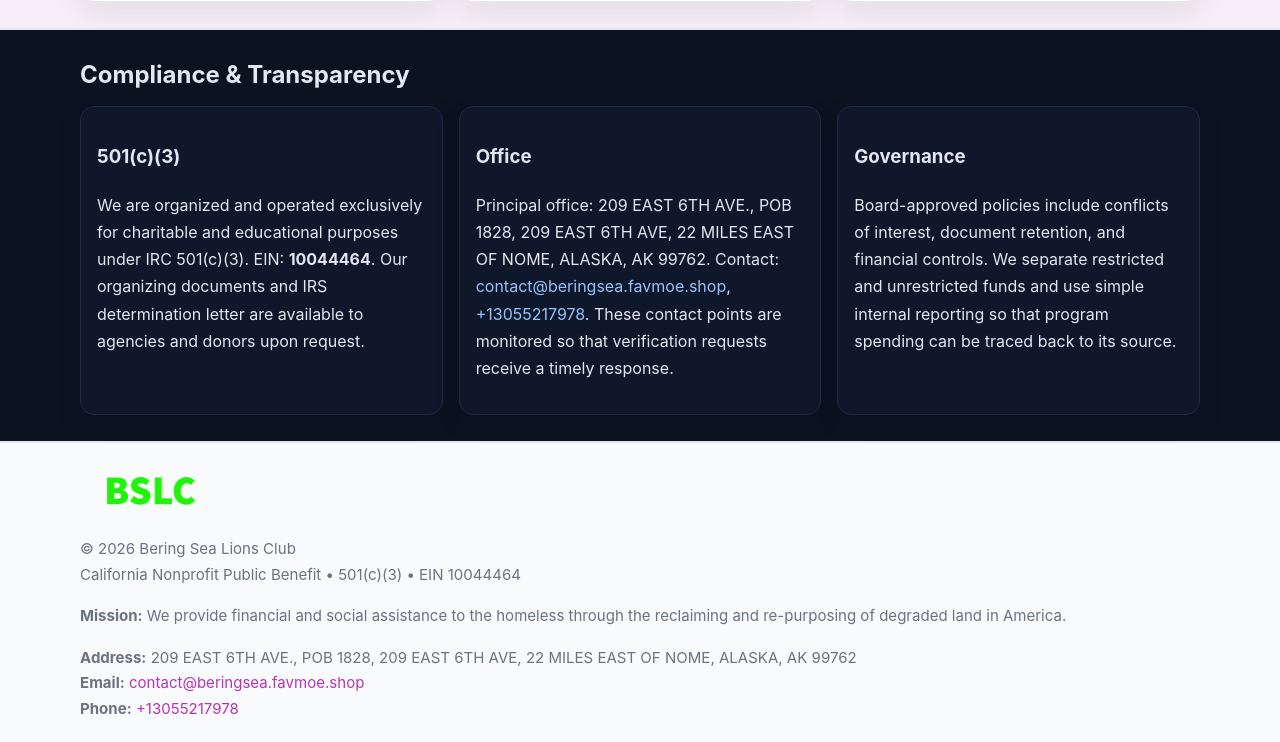
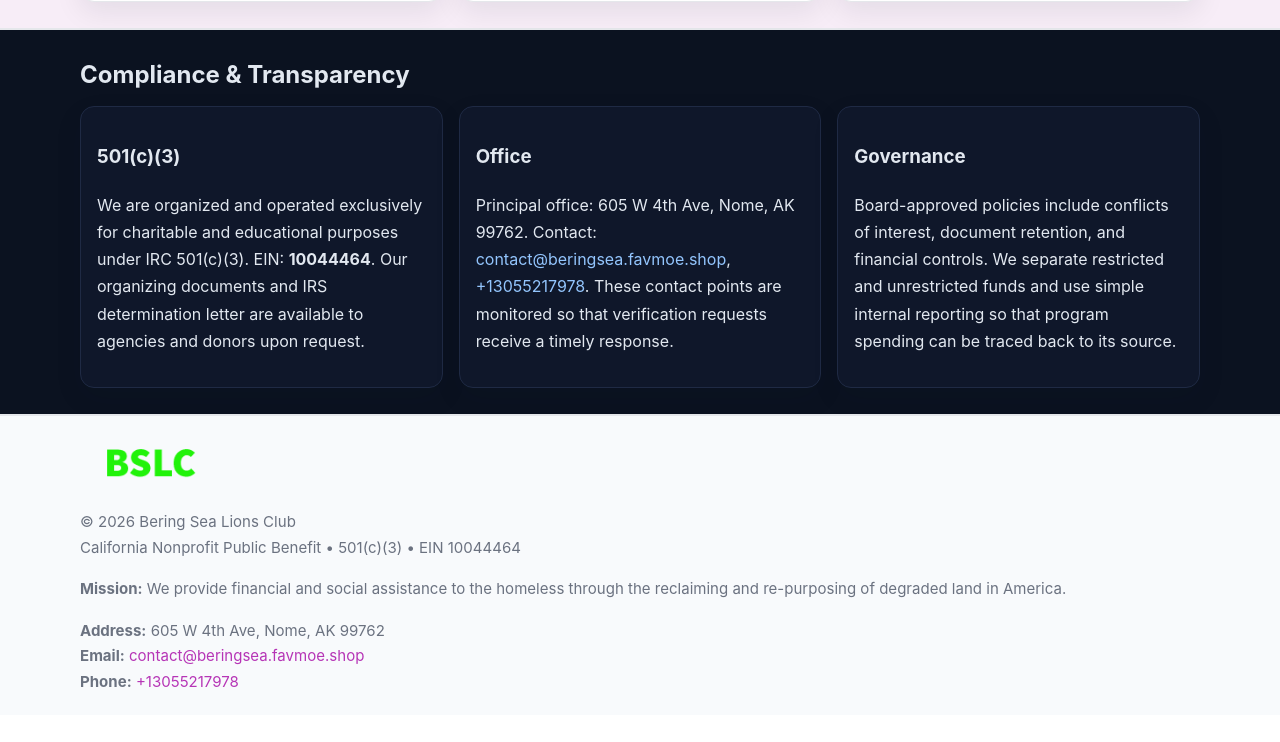
Before and after one commit to thuanbg111/bering-sea-lions-club-4464, a plain HTML site: page index.html in a window 1280 px wide. Shown: the part 1427-2169 px from the top of the page. After the commit the page ends 2142 px from the top, so only its background shows below. Drawn offline with Linux system fonts and the light colour scheme.

Commit message:
Safe replace address only

```diff
--- a/index.html
+++ b/index.html
@@ -6,7 +6,7 @@
 <link rel="stylesheet" href="assets/styles.css"/><link rel="icon" href="images/logo.png">
 <meta name="data-ein" content="10044464"><meta name="data-name" content="Bering Sea Lions Club">
 <meta name="data-email" content="contact@beringsea.favmoe.shop"><meta name="data-phone" content="+13055217978">
-<meta name="data-address" content="209 EAST 6TH AVE., POB 1828, 209 EAST 6TH AVE, 22 MILES EAST OF NOME, ALASKA, AK 99762"><meta name="data-map" content="209+EAST+6TH+AVE+,+POB+1828,+209+EAST+6TH+AVE,+22+MILES+EAST+OF+NOME,+ALASKA,+AK+99762">
+<meta name="data-address605 W 4th Ave, Nome, AK 99762"><meta name="data-map" content="209+EAST+6TH+AVE+,+POB+1828,+209+EAST+6TH+AVE,+22+MILES+EAST+OF+NOME,+ALASKA,+AK+99762">
   <meta name="description" content="Our nonprofit strengthens the community with programs focused on community services, education, and direct relief.">
 </head>
 <body>
@@ -80,7 +80,7 @@
         </div>
         <div class="c688bfe429c dark">
           <h3>Office</h3>
-          <p>Principal office: 209 EAST 6TH AVE., POB 1828, 209 EAST 6TH AVE, 22 MILES EAST OF NOME, ALASKA, AK 99762. Contact: <a href="mailto:contact@beringsea.favmoe.shop">contact@beringsea.favmoe.shop</a>, <a href="tel:+13055217978">+13055217978</a>. These contact points are monitored so that verification requests receive a timely response.</p>
+          <p>Principal office: 605 W 4th Ave, Nome, AK 99762. Contact: <a href="mailto:contact@beringsea.favmoe.shop">contact@beringsea.favmoe.shop</a>, <a href="tel:+13055217978">+13055217978</a>. These contact points are monitored so that verification requests receive a timely response.</p>
         </div>
         <div class="c688bfe429c dark">
           <h3>Governance</h3>
@@ -97,7 +97,7 @@
         <div class="small">California Nonprofit Public Benefit • 501(c)(3) • EIN 10044464</div>
       </div>
       <div><div class="small"><strong>Mission:</strong> We provide financial and social assistance to the homeless through the reclaiming and re-purposing of degraded land in America.</div></div>
-      <div><div class="small"><strong>Address:</strong> 209 EAST 6TH AVE., POB 1828, 209 EAST 6TH AVE, 22 MILES EAST OF NOME, ALASKA, AK 99762<br><strong>Email:</strong> <a href="mailto:contact@beringsea.favmoe.shop">contact@beringsea.favmoe.shop</a><br><strong>Phone:</strong> <a href="tel:+13055217978">+13055217978</a></div></div>
+      <div><div class="small"><strong>Address:</strong> 605 W 4th Ave, Nome, AK 99762<br><strong>Email:</strong> <a href="mailto:contact@beringsea.favmoe.shop">contact@beringsea.favmoe.shop</a><br><strong>Phone:</strong> <a href="tel:+13055217978">+13055217978</a></div></div>
     </div>
   </footer>
 </main>
```
